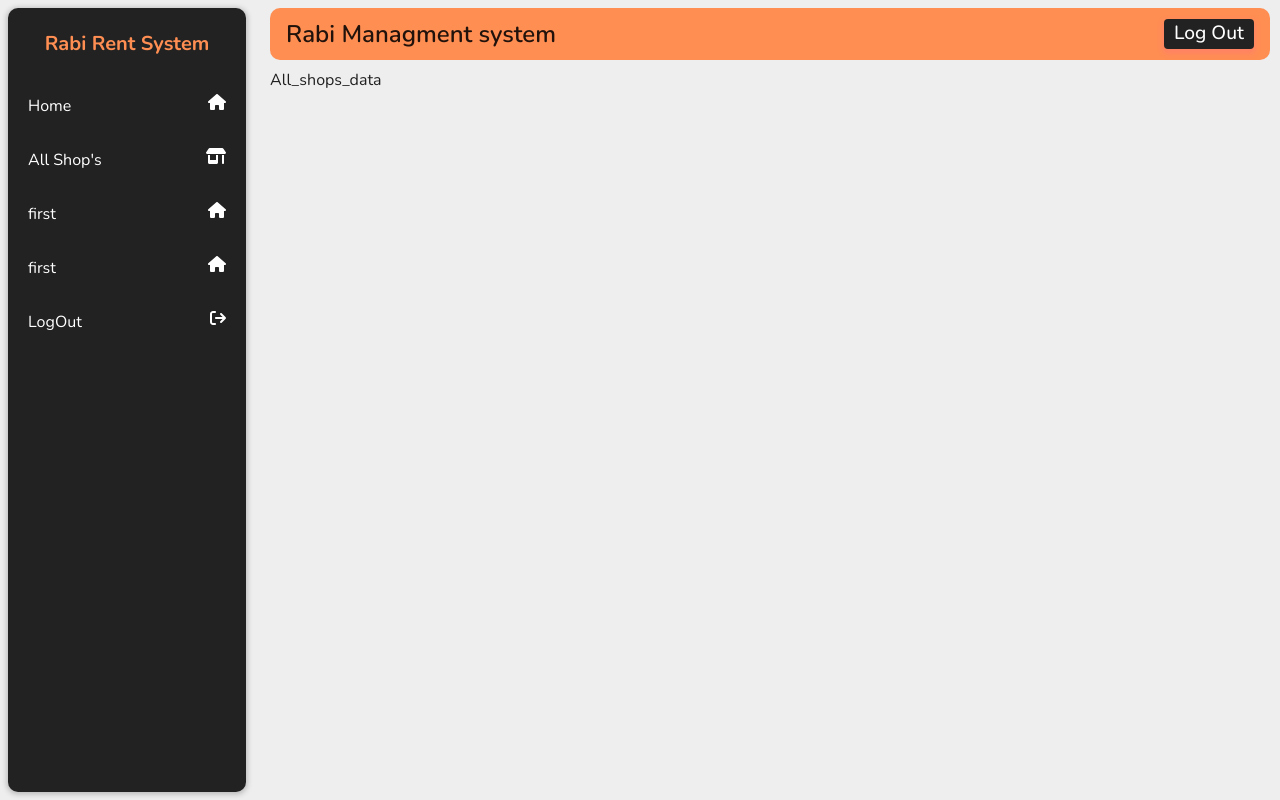
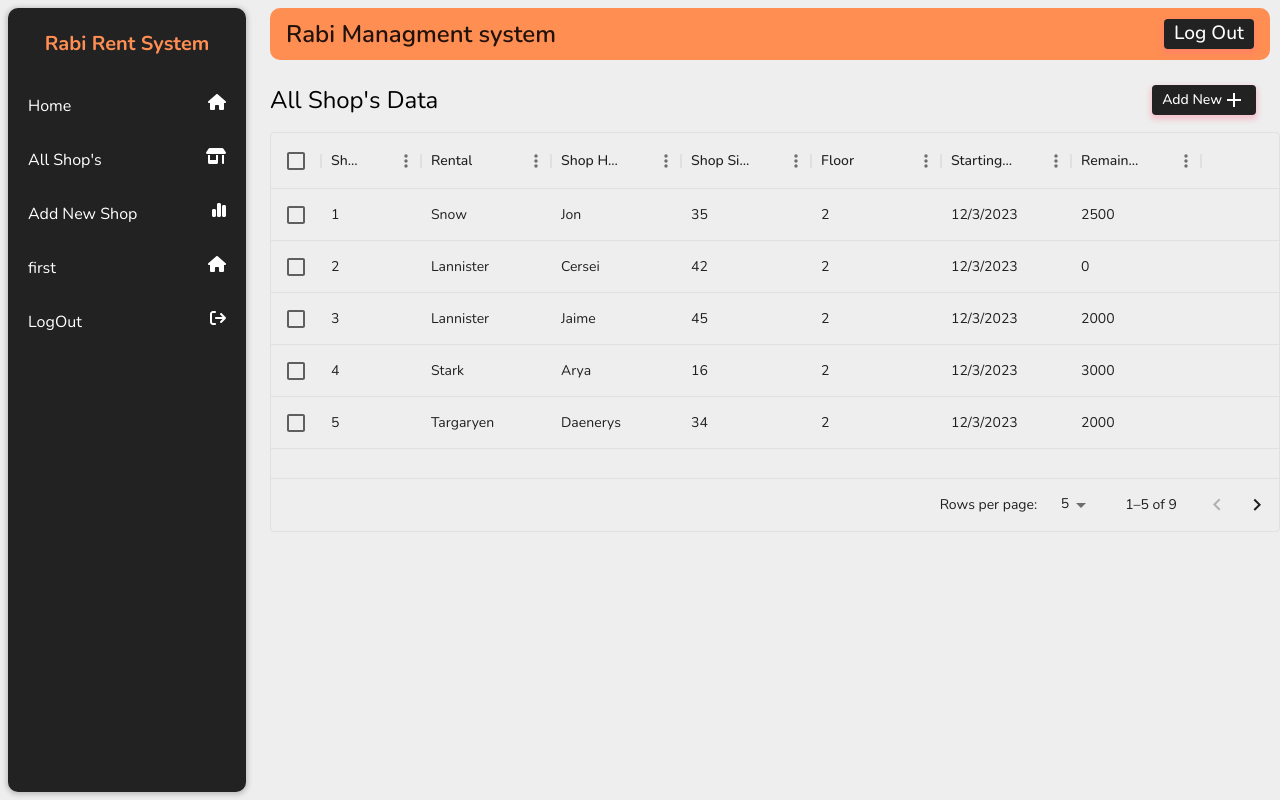
Before and after one commit to ProgrammingWithMudassar/Rabi_plaza_Managmenrt, a React (Vite) app: page /All_Shop_data in a window 1280 px wide. Built offline with nearby package versions, Linux system fonts and the light colour scheme.

Commit message:
update code

```diff
--- a/package.json
+++ b/package.json
@@ -16,6 +16,7 @@
     "@fortawesome/react-fontawesome": "^0.2.0",
     "@mui/icons-material": "^5.11.9",
     "@mui/material": "^5.11.10",
+    "@mui/x-data-grid": "^6.5.0",
     "@reduxjs/toolkit": "^1.9.3",
     "axios": "^1.3.4",
     "react": "^18.2.0",
--- a/src/Data/DummyData.js
+++ b/src/Data/DummyData.js
@@ -1,10 +1,13 @@
 import GroupsIcon from '@mui/icons-material/Groups';
 import { faHouse } from '@fortawesome/free-solid-svg-icons';
 import { faShop } from '@fortawesome/free-solid-svg-icons';
+import { faChartSimple } from '@fortawesome/free-solid-svg-icons';
+
 import { faArrowRightFromBracket } from '@fortawesome/free-solid-svg-icons';
 import AddBusinessIcon from '@mui/icons-material/AddBusiness';
 import AttachMoneyIcon from '@mui/icons-material/AttachMoney';
 import HomeIcon from '@mui/icons-material/Home';
+
 
 
 export const SlideBarData =[
@@ -22,9 +25,9 @@ export const SlideBarData =[
     },
     {
         key:3,
-        route:"",
-        text:"first",
-        Icon :faHouse
+        route:"Add_shop",
+        text:"Add New Shop",
+        Icon :faChartSimple
     },
     {
         key:4,
--- a/src/Pages/All_Shops/All_shops_data.jsx
+++ b/src/Pages/All_Shops/All_shops_data.jsx
@@ -1,8 +1,54 @@
-import React from 'react'
+import * as React from 'react';
+import { DataGrid } from '@mui/x-data-grid';
+import { Box, Typography, Button } from '@mui/material';
+import AddIcon from '@mui/icons-material/Add';
+
+const columns = [
+  { field: 'Shop_No', headerName: 'Shop_No.', width: 100 },
+  { field: 'rental', headerName: 'Rental', width: 130 },
+  { field: 'S_honor', headerName: 'Shop Honor', width: 130 },
+  { field: 'size', headerName: 'Shop Size',width: 130 },
+  { field: 'floor', headerName: 'Floor', width: 130 },
+  { field: 'S_date', headerName: 'Starting Date', width: 130 },
+  { field: 'r_rent', headerName: 'Remaing Rent', width: 130 },
+];
+
+const rows = [
+  { id: 1, Shop_No:1, rental: 'Snow', S_honor: 'Jon', size: 35, floor:2,S_date:"12/3/2023", r_rent:2500 },
+  { id: 2, Shop_No:2, rental: 'Lannister', S_honor: 'Cersei', size: 42, floor:2,S_date:"12/3/2023", r_rent:0 },
+  { id: 3, Shop_No:3, rental: 'Lannister', S_honor: 'Jaime', size: 45, floor:2,S_date:"12/3/2023", r_rent:2000 },
+  { id: 4, Shop_No:4, rental: 'Stark', S_honor: 'Arya', size: 16, floor:2,S_date:"12/3/2023", r_rent:3000 },
+  { id: 5, Shop_No:5, rental: 'Targaryen', S_honor: 'Daenerys', size: 34, floor:2,S_date:"12/3/2023", r_rent:2000 },
+  { id: 6, Shop_No:6, rental: 'Melisandre', S_honor: null, size: 15, floor:20,S_date:"12/3/2023", r_rent:2000 },
+  { id: 7, Shop_No:7, rental: 'Clifford', S_honor: 'Ferrara', size: 44, floor:2 ,S_date:"12/3/2023", r_rent:2000},
+  { id: 8, Shop_No:8, rental: 'Frances', S_honor: 'Rossini', size: 36, floor:2 ,S_date:"12/3/2023", r_rent:2000},
+  { id: 9, Shop_No:9, rental: 'Roxie', S_honor: 'Harvey', size: 65, floor:2,S_date:"12/3/2023", r_rent:2000 },
+];
 
 const All_shops_data = () => {
   return (
-    <div>All_shops_data</div>
+    <Box>
+      <Box display='flex' alignItems='center' justifyContent='space-between' pr={3}>
+        <Typography variant="h5" color="initial" my={2}>All Shop's Data</Typography>
+        <Button>
+          Add New <AddIcon />
+        </Button>
+      </Box>
+      <div style={{ height: 400, width: '100%' }}>
+        <DataGrid
+          rows={rows}
+          columns={columns}
+          initialState={{
+            pagination: {
+              paginationModel: { page: 0, pageSize: 5 },
+            },
+          }}
+          pageSizeOptions={[5, 10]}
+          checkboxSelection
+        />
+
+      </div>
+    </Box>
   )
 }
 
--- /dev/null
+++ b/src/Pages/ShopForm/ShopForm.jsx
@@ -0,0 +1,9 @@
+import React from 'react'
+
+const ShopForm = () => {
+  return (
+    <div>ShopForm</div>
+  )
+}
+
+export default ShopForm
--- a/src/Pages/index.js
+++ b/src/Pages/index.js
@@ -1,3 +1,4 @@
 export { default as Home} from './Home';
 export { default as Login} from './Login';
 export { default as All_shops_data} from './All_Shops/All_shops_data.jsx';
+export { default as ShopForm} from './ShopForm/ShopForm.jsx';
```
Also changed, not shown: 1 other file (tests, documents, lock files or other folders).
